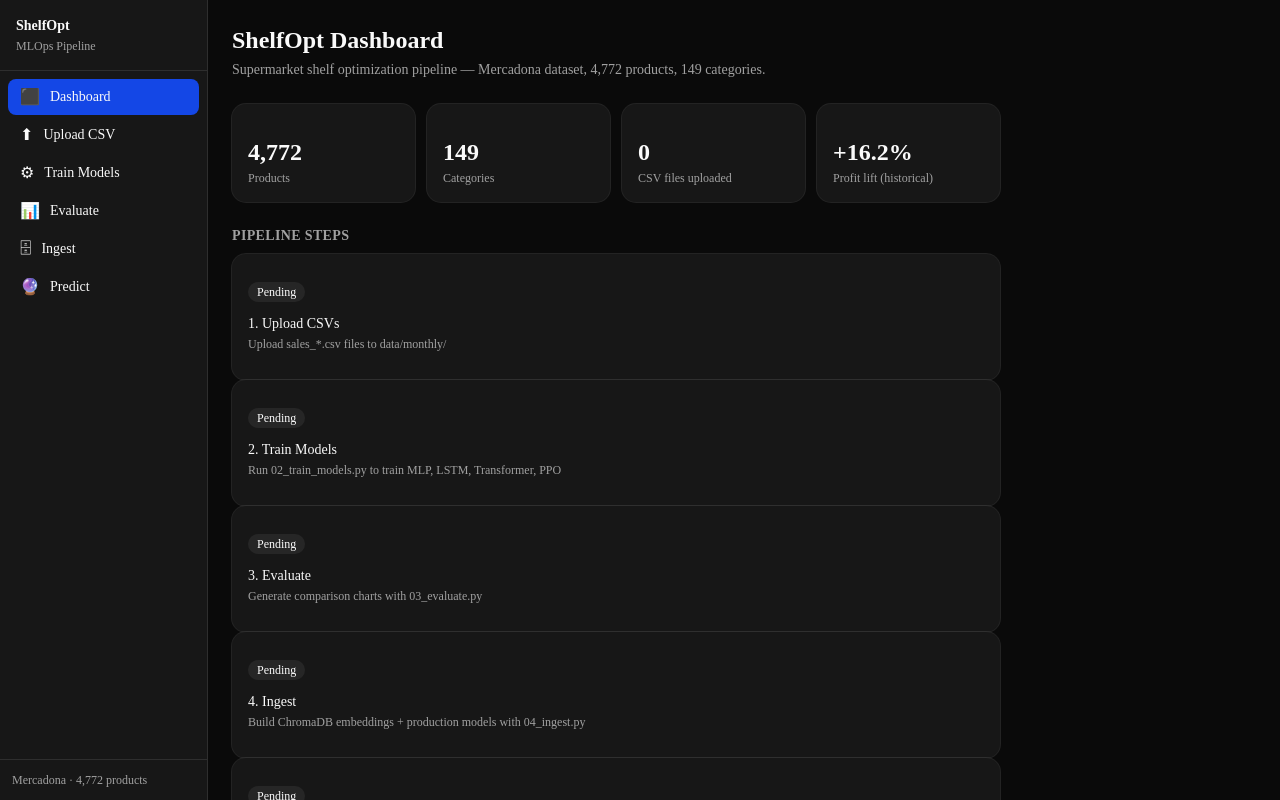
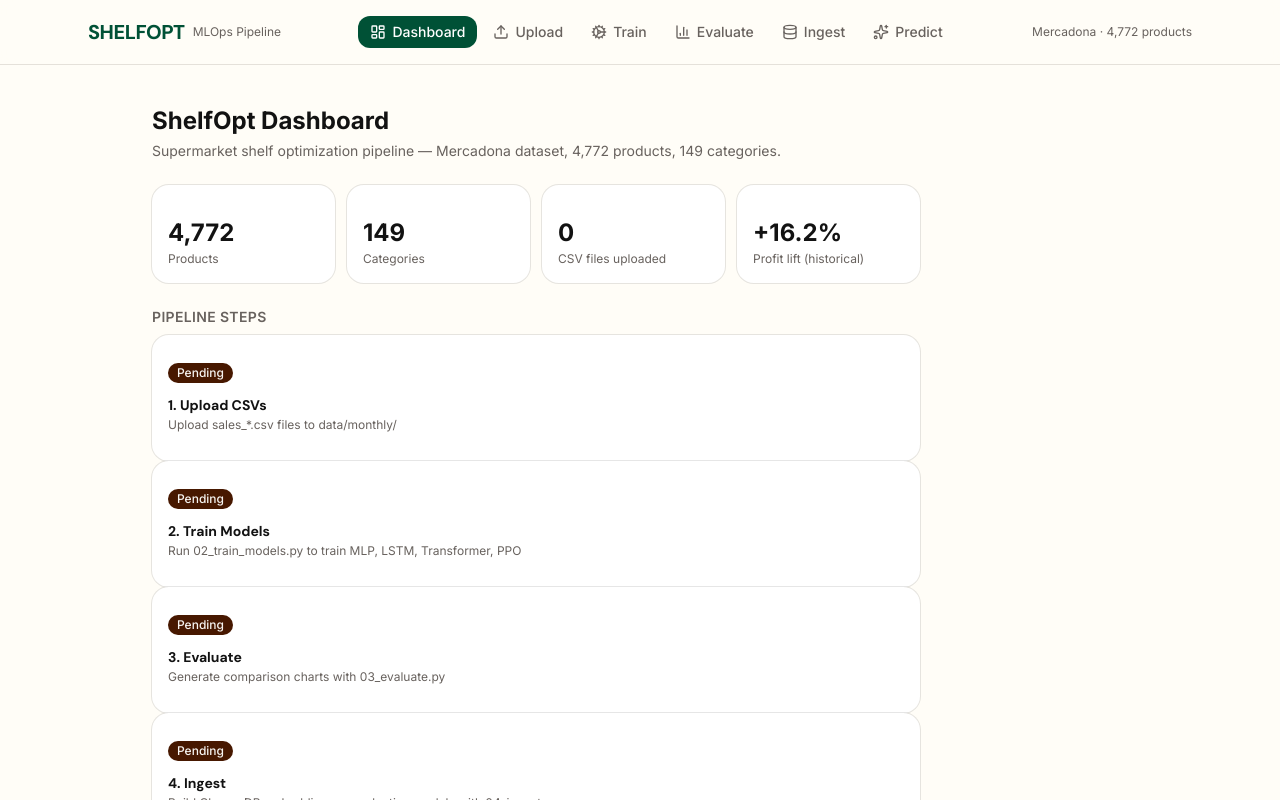
Before and after one commit to Luisferrer02/proyecto-supermercados, a Next.js app in the folder web/frontend/: page / in a window 1280 px wide. Shown: the top 800 px of the page. Built offline with nearby package versions, Linux system fonts and the light colour scheme; no server answers.

Commit message:
actualizado el tema, fuentes de texto y el layout global

```diff
--- a/web/frontend/app/globals.css
+++ b/web/frontend/app/globals.css
@@ -2,22 +2,12 @@
 @import "tw-animate-css";
 @import "shadcn/tailwind.css";
 
-@custom-variant dark (&:is(.dark *));
-
 @theme inline {
   --color-background: var(--background);
   --color-foreground: var(--foreground);
-  --font-sans: var(--font-sans);
+  --font-sans: var(--font-inter);
   --font-mono: var(--font-geist-mono);
-  --font-heading: var(--font-sans);
-  --color-sidebar-ring: var(--sidebar-ring);
-  --color-sidebar-border: var(--sidebar-border);
-  --color-sidebar-accent-foreground: var(--sidebar-accent-foreground);
-  --color-sidebar-accent: var(--sidebar-accent);
-  --color-sidebar-primary-foreground: var(--sidebar-primary-foreground);
-  --color-sidebar-primary: var(--sidebar-primary);
-  --color-sidebar-foreground: var(--sidebar-foreground);
-  --color-sidebar: var(--sidebar);
+  --font-heading: var(--font-dm-sans);
   --color-chart-5: var(--chart-5);
   --color-chart-4: var(--chart-4);
   --color-chart-3: var(--chart-3);
@@ -49,72 +39,32 @@
 }
 
 :root {
-  --background: oklch(1 0 0);
-  --foreground: oklch(0.145 0 0);
+  /* Warm cream/green/brown palette inspired by phamilypharma.com */
+  --background: oklch(0.993 0.008 90);
+  --foreground: oklch(0.18 0 0);
   --card: oklch(1 0 0);
-  --card-foreground: oklch(0.145 0 0);
+  --card-foreground: oklch(0.18 0 0);
   --popover: oklch(1 0 0);
-  --popover-foreground: oklch(0.145 0 0);
-  --primary: oklch(0.205 0 0);
-  --primary-foreground: oklch(0.985 0 0);
-  --secondary: oklch(0.97 0 0);
-  --secondary-foreground: oklch(0.205 0 0);
-  --muted: oklch(0.97 0 0);
-  --muted-foreground: oklch(0.556 0 0);
-  --accent: oklch(0.97 0 0);
-  --accent-foreground: oklch(0.205 0 0);
+  --popover-foreground: oklch(0.18 0 0);
+  --primary: oklch(0.38 0.09 165);
+  --primary-foreground: oklch(1 0 0);
+  --secondary: oklch(0.28 0.08 45);
+  --secondary-foreground: oklch(0.97 0.005 80);
+  --muted: oklch(0.955 0.01 85);
+  --muted-foreground: oklch(0.5 0.01 60);
+  --accent: oklch(0.94 0.01 80);
+  --accent-foreground: oklch(0.18 0 0);
   --destructive: oklch(0.577 0.245 27.325);
-  --border: oklch(0.922 0 0);
-  --input: oklch(0.922 0 0);
-  --ring: oklch(0.708 0 0);
-  --chart-1: oklch(0.87 0 0);
-  --chart-2: oklch(0.556 0 0);
-  --chart-3: oklch(0.439 0 0);
-  --chart-4: oklch(0.371 0 0);
-  --chart-5: oklch(0.269 0 0);
-  --radius: 0.625rem;
-  --sidebar: oklch(0.985 0 0);
-  --sidebar-foreground: oklch(0.145 0 0);
-  --sidebar-primary: oklch(0.205 0 0);
-  --sidebar-primary-foreground: oklch(0.985 0 0);
-  --sidebar-accent: oklch(0.97 0 0);
-  --sidebar-accent-foreground: oklch(0.205 0 0);
-  --sidebar-border: oklch(0.922 0 0);
-  --sidebar-ring: oklch(0.708 0 0);
-}
-
-.dark {
-  --background: oklch(0.145 0 0);
-  --foreground: oklch(0.985 0 0);
-  --card: oklch(0.205 0 0);
-  --card-foreground: oklch(0.985 0 0);
-  --popover: oklch(0.205 0 0);
-  --popover-foreground: oklch(0.985 0 0);
-  --primary: oklch(0.922 0 0);
-  --primary-foreground: oklch(0.205 0 0);
-  --secondary: oklch(0.269 0 0);
-  --secondary-foreground: oklch(0.985 0 0);
-  --muted: oklch(0.269 0 0);
-  --muted-foreground: oklch(0.708 0 0);
-  --accent: oklch(0.269 0 0);
-  --accent-foreground: oklch(0.985 0 0);
-  --destructive: oklch(0.704 0.191 22.216);
-  --border: oklch(1 0 0 / 10%);
-  --input: oklch(1 0 0 / 15%);
-  --ring: oklch(0.556 0 0);
-  --chart-1: oklch(0.87 0 0);
-  --chart-2: oklch(0.556 0 0);
-  --chart-3: oklch(0.439 0 0);
-  --chart-4: oklch(0.371 0 0);
-  --chart-5: oklch(0.269 0 0);
-  --sidebar: oklch(0.205 0 0);
-  --sidebar-foreground: oklch(0.985 0 0);
-  --sidebar-primary: oklch(0.488 0.243 264.376);
-  --sidebar-primary-foreground: oklch(0.985 0 0);
-  --sidebar-accent: oklch(0.269 0 0);
-  --sidebar-accent-foreground: oklch(0.985 0 0);
-  --sidebar-border: oklch(1 0 0 / 10%);
-  --sidebar-ring: oklch(0.556 0 0);
+  --border: oklch(0.91 0.01 80);
+  --input: oklch(0.91 0.01 80);
+  --ring: oklch(0.38 0.09 165);
+  /* Vibrant chart/accent colors */
+  --chart-1: oklch(0.55 0.15 165);
+  --chart-2: oklch(0.85 0.25 120);
+  --chart-3: oklch(0.75 0.15 220);
+  --chart-4: oklch(0.65 0.2 45);
+  --chart-5: oklch(0.75 0.15 350);
+  --radius: 0.75rem;
 }
 
 @layer base {
@@ -128,3 +78,20 @@
     @apply font-sans;
   }
 }
+
+@keyframes fadeInUp {
+  from {
+    opacity: 0;
+    transform: translateY(16px);
+  }
+  to {
+    opacity: 1;
+    transform: translateY(0);
+  }
+}
+
+@layer utilities {
+  .animate-fade-in-up {
+    animation: fadeInUp 0.5s ease-out both;
+  }
+}
--- a/web/frontend/app/layout.tsx
+++ b/web/frontend/app/layout.tsx
@@ -1,11 +1,20 @@
 import type { Metadata } from "next";
-import { Geist, Geist_Mono } from "next/font/google";
+import { Inter, DM_Sans } from "next/font/google";
+import { Geist_Mono } from "next/font/google";
 import "./globals.css";
-import { Sidebar } from "@/components/Sidebar";
+import { TopNav } from "@/components/TopNav";
 
-const geistSans = Geist({
-  variable: "--font-geist-sans",
+const inter = Inter({
+  variable: "--font-inter",
   subsets: ["latin"],
+  display: "swap",
+});
+
+const dmSans = DM_Sans({
+  variable: "--font-dm-sans",
+  subsets: ["latin"],
+  weight: ["700", "800"],
+  display: "swap",
 });
 
 const geistMono = Geist_Mono({
@@ -26,11 +35,11 @@
   return (
     <html
       lang="en"
-      className={`${geistSans.variable} ${geistMono.variable} dark h-full antialiased`}
+      className={`${inter.variable} ${dmSans.variable} ${geistMono.variable} h-full antialiased`}
     >
-      <body className="min-h-full flex bg-background text-foreground">
-        <Sidebar />
-        <main className="flex-1 overflow-auto p-6">{children}</main>
+      <body className="min-h-full flex flex-col bg-background text-foreground">
+        <TopNav />
+        <main className="flex-1 w-full max-w-5xl mx-auto px-6 py-10">{children}</main>
       </body>
     </html>
   );
--- /dev/null
+++ b/web/frontend/components/TopNav.tsx
@@ -0,0 +1,64 @@
+"use client";
+
+import Link from "next/link";
+import { usePathname } from "next/navigation";
+import {
+  LayoutDashboard,
+  Upload,
+  Cog,
+  BarChart3,
+  Database,
+  Sparkles,
+} from "lucide-react";
+
+const nav = [
+  { href: "/", label: "Dashboard", icon: LayoutDashboard },
+  { href: "/upload", label: "Upload", icon: Upload },
+  { href: "/train", label: "Train", icon: Cog },
+  { href: "/evaluate", label: "Evaluate", icon: BarChart3 },
+  { href: "/ingest", label: "Ingest", icon: Database },
+  { href: "/predict", label: "Predict", icon: Sparkles },
+];
+
+export function TopNav() {
+  const pathname = usePathname();
+
+  return (
+    <header className="sticky top-0 z-50 w-full border-b border-border bg-background/95 backdrop-blur supports-[backdrop-filter]:bg-background/80">
+      <div className="max-w-6xl mx-auto flex h-16 items-center justify-between px-6">
+        <Link href="/" className="flex items-center gap-2">
+          <span className="font-heading text-xl font-extrabold tracking-tight text-primary">
+            SHELFOPT
+          </span>
+          <span className="text-xs text-muted-foreground hidden sm:inline">
+            MLOps Pipeline
+          </span>
+        </Link>
+
+        <nav className="flex items-center gap-1">
+          {nav.map(({ href, label, icon: Icon }) => {
+            const active = pathname === href;
+            return (
+              <Link
+                key={href}
+                href={href}
+                className={`flex items-center gap-1.5 px-3 py-1.5 rounded-lg text-sm font-medium transition-colors ${
+                  active
+                    ? "bg-primary text-primary-foreground"
+                    : "text-muted-foreground hover:text-foreground hover:bg-accent"
+                }`}
+              >
+                <Icon size={16} />
+                <span className="hidden md:inline">{label}</span>
+              </Link>
+            );
+          })}
+        </nav>
+
+        <div className="text-xs text-muted-foreground hidden lg:block">
+          Mercadona &middot; 4,772 products
+        </div>
+      </div>
+    </header>
+  );
+}
```
